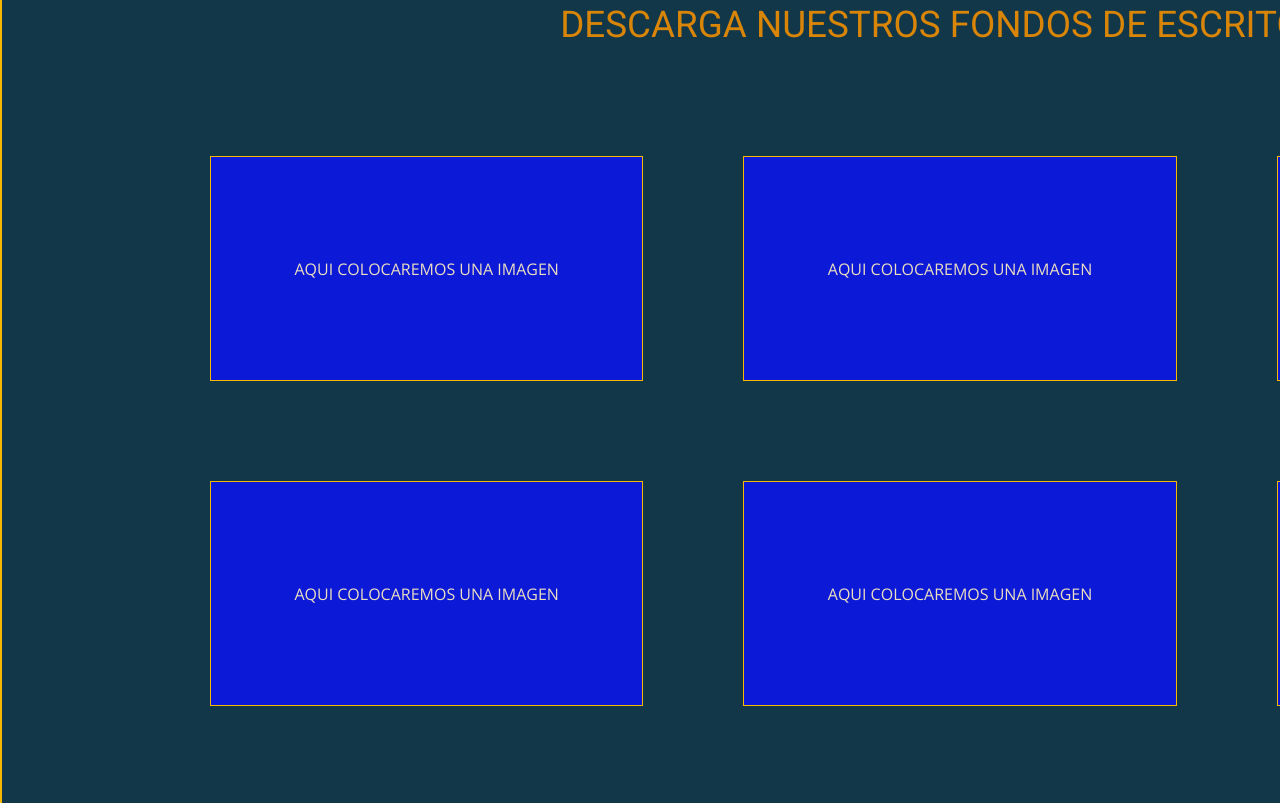
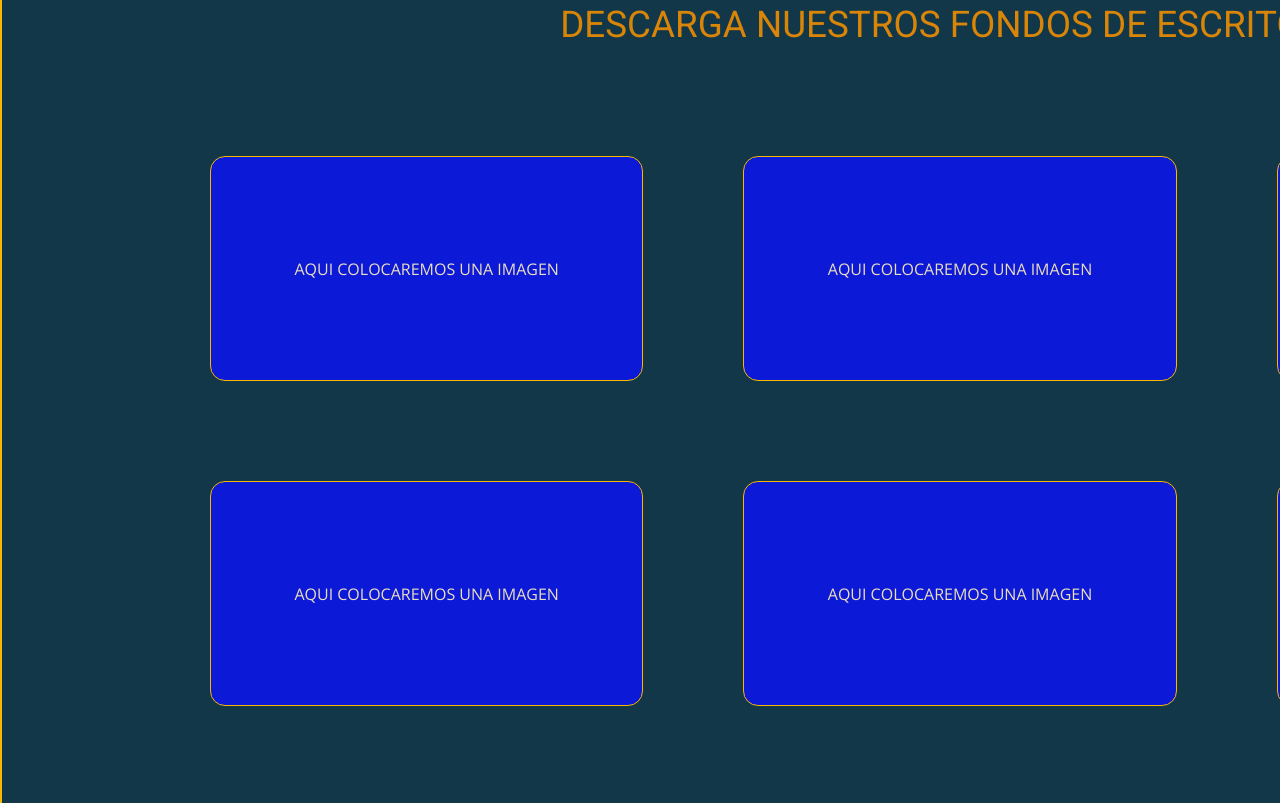
Before and after one commit to Rastajuan/BelloGamesStudio, a plain HTML site: page index.html in a window 1280 px wide. Shown: the part 2739-3542 px from the top of the page. Drawn offline with nearby package versions, Linux system fonts and the light colour scheme.

Commit message:
Update CSS

```diff
--- a/css/styles.css
+++ b/css/styles.css
@@ -182,6 +182,7 @@
 }
 .img-wallpapers {
   background-color: #0c19d6 ;
+  border-radius: 15px;
 	width: calc(100% / 3 - 100px);
 	height: 225px;
   line-height: 225px;
```
Also changed, not shown: index.html (+4 -1 lines).
